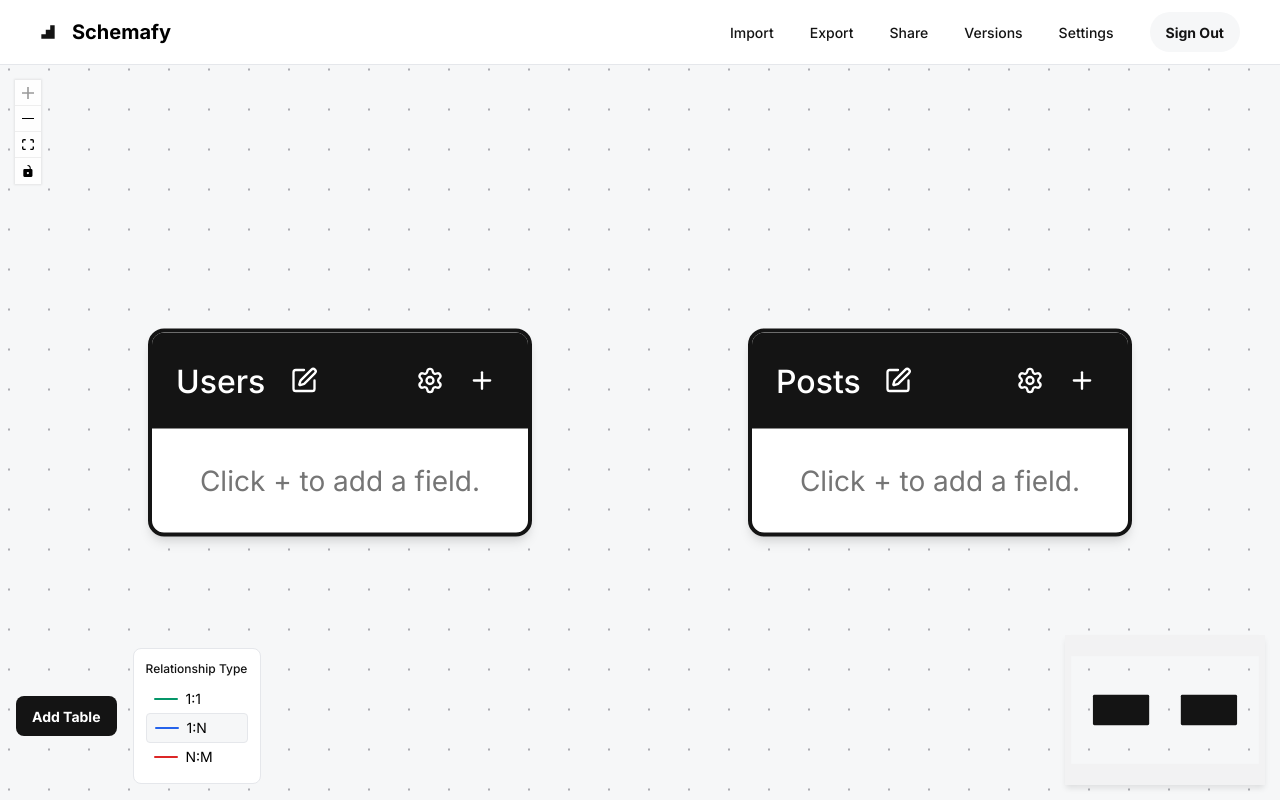
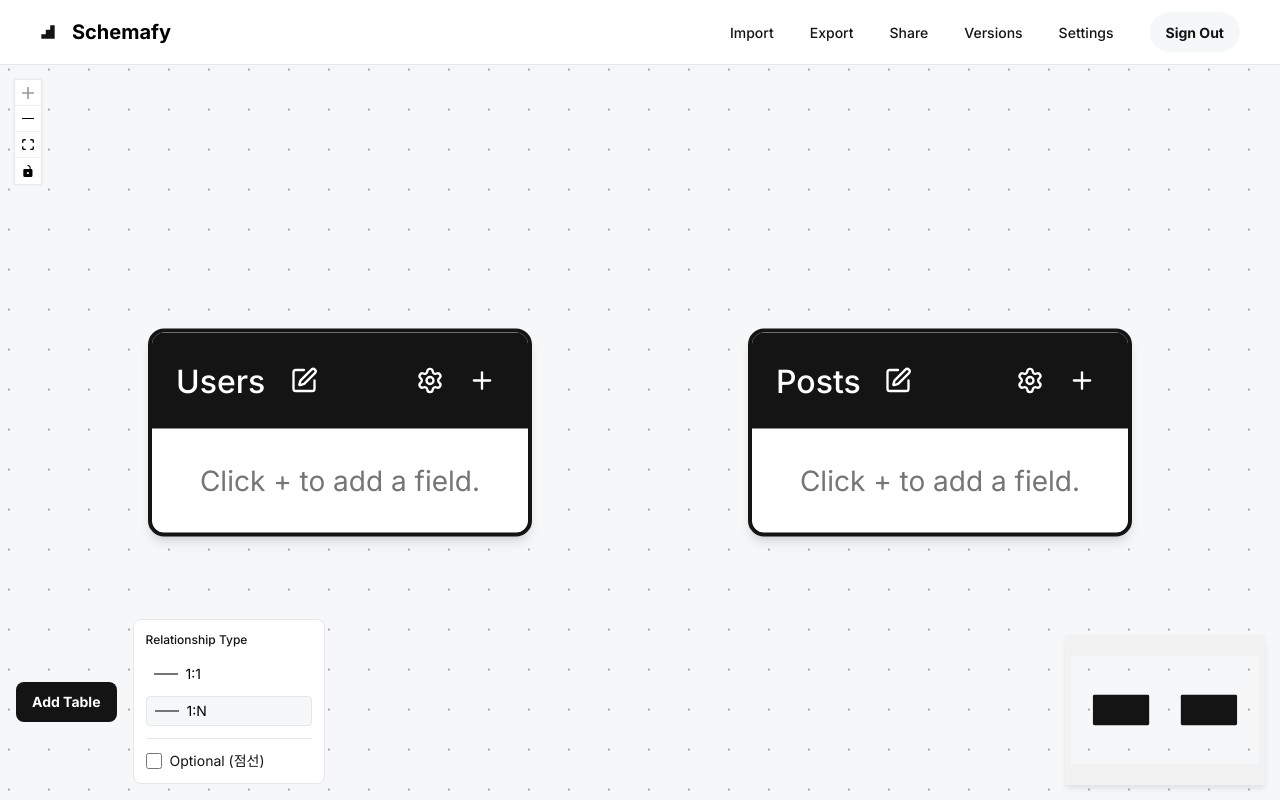
Before and after one commit to schemafy/schemafy, a React (Vite) app in the folder apps/frontend/: page /canvas in a window 1280 px wide. Built offline with nearby package versions, Linux system fonts and the light colour scheme.

Commit message:
feat: add dash line to edge

```diff
--- a/apps/frontend/src/features/drawing/components/EdgeSelector.tsx
+++ b/apps/frontend/src/features/drawing/components/EdgeSelector.tsx
@@ -1,32 +1,50 @@
 import type { Edge } from '@xyflow/react';
-import type { RelationshipType } from '../types';
+import { Button } from '@/components';
 import { RelationshipSelector } from './RelationshipSelector';
-import { Button } from '@/components';
+import { type RelationshipConfig, isRelationshipType } from '../types';
+
+interface EdgeSelectorProps {
+  selectedEdge: string;
+  edges: Edge[];
+  onRelationshipChange: (edgeId: string, config: RelationshipConfig) => void;
+  onClose: () => void;
+}
 
 export const EdgeSelector = ({
   selectedEdge,
   edges,
   onRelationshipChange,
   onClose,
-}: {
-  selectedEdge: string;
-  edges: Edge[];
-  onRelationshipChange: (edgeId: string, type: RelationshipType) => void;
-  onClose: () => void;
-}) => {
+}: EdgeSelectorProps) => {
   const edge = edges.find((e) => e.id === selectedEdge);
-  const currentType =
-    (edge?.data?.relationshipType as RelationshipType) || 'one-to-many';
+
+  const relationshipType = edge?.data?.relationshipType;
+  const isOptional =
+    typeof edge?.data?.isOptional === 'boolean' ? edge.data.isOptional : false;
+
+  const currentConfig: RelationshipConfig = {
+    type: isRelationshipType(relationshipType)
+      ? relationshipType
+      : 'one-to-many',
+    isOptional,
+  };
+
+  const handleConfigChange = (newConfig: RelationshipConfig) => {
+    onRelationshipChange(selectedEdge, newConfig);
+  };
 
   return (
-    <div className="absolute top-4 right-4 z-10 bg-white p-3 rounded-lg shadow-md border">
-      <div className="mb-2">
-        <RelationshipSelector
-          onSelect={(type) => onRelationshipChange(selectedEdge, type)}
-          currentType={currentType}
-        />
+    <div className="absolute top-4 right-4 z-10 bg-schemafy-bg p-3 rounded-lg shadow-md border border-schemafy-light-gray space-y-3">
+      <div className="text-sm font-medium text-schemafy-text">
+        Edit Relationship
       </div>
-      <Button onClick={onClose} variant="outline">
+
+      <RelationshipSelector
+        config={currentConfig}
+        onChange={handleConfigChange}
+      />
+
+      <Button onClick={onClose} variant="outline" fullWidth>
         Close
       </Button>
     </div>
--- a/apps/frontend/src/features/drawing/components/RelationshipSelector.tsx
+++ b/apps/frontend/src/features/drawing/components/RelationshipSelector.tsx
@@ -1,37 +1,85 @@
-import { type RelationshipType, RELATIONSHIP_TYPES } from '../types';
+import {
+  type RelationshipConfig,
+  type RelationshipType,
+  RELATIONSHIP_TYPES,
+} from '../types';
+
+interface RelationshipSelectorProps {
+  config: RelationshipConfig;
+  onChange: (config: RelationshipConfig) => void;
+}
 
 export const RelationshipSelector = ({
-  onSelect,
-  currentType = 'one-to-many',
-}: {
-  onSelect: (type: RelationshipType) => void;
-  currentType?: RelationshipType;
-}) => {
+  config,
+  onChange,
+}: RelationshipSelectorProps) => {
+  const handleTypeChange = (type: RelationshipType) => {
+    onChange({ ...config, type });
+  };
+
+  const handleOptionalChange = (isOptional: boolean) => {
+    onChange({ ...config, isOptional });
+  };
+
   return (
-    <div className="bg-schemafy-bg border border-schemafy-light-gray rounded-lg p-3 min-w-32">
-      <div className="text-xs font-medium text-schemafy-text mb-2">
+    <div className="bg-schemafy-bg border border-schemafy-light-gray rounded-lg p-3 min-w-48">
+      <div className="text-xs font-medium text-schemafy-text mb-3">
         Relationship Type
       </div>
-      {Object.entries(RELATIONSHIP_TYPES).map(([key, config]) => (
+
+      <div className="space-y-2 mb-3">
+        {Object.entries(RELATIONSHIP_TYPES).map(([key, typeConfig]) => (
           <button
             key={key}
-          onClick={() => onSelect(key as RelationshipType)}
+            onClick={() => handleTypeChange(key as RelationshipType)}
             className={`
               w-full text-left px-2 py-1 rounded text-sm hover:bg-schemafy-secondary flex items-center gap-2
-            ${currentType === key ? 'bg-schemafy-secondary border border-schemafy-light-gray' : ''}
+              ${config.type === key ? 'bg-schemafy-secondary border border-schemafy-light-gray' : ''}
             `}
           >
-          <div
-            className="w-6 h-0.5 rounded"
-            style={{
-              backgroundColor: config.style.stroke,
-              borderStyle:
-                'strokeDasharray' in config.style ? 'dashed' : 'solid',
-            }}
+            <LinePreview
+              type={key as RelationshipType}
+              isOptional={config.isOptional}
             />
-          {config.label}
+            {typeConfig.label}
           </button>
         ))}
       </div>
+
+      <div className="border-t border-schemafy-light-gray my-3"></div>
+
+      <label className="flex items-center gap-2 cursor-pointer text-sm">
+        <input
+          type="checkbox"
+          checked={config.isOptional}
+          onChange={(e) => handleOptionalChange(e.target.checked)}
+          className="w-4 h-4 text-schemafy-text rounded focus:ring-schemafy-text"
+        />
+        <span className="text-schemafy-text">Optional (점선)</span>
+      </label>
+    </div>
   );
 };
+
+const LinePreview = ({
+  isOptional,
+}: {
+  type: RelationshipType;
+  isOptional: boolean;
+}) => {
+  const color = 'var(--color-schemafy-dark-gray)';
+
+  return (
+    <svg width="24" height="4" className="flex-shrink-0">
+      <line
+        x1="0"
+        y1="2"
+        x2="24"
+        y2="2"
+        stroke={color}
+        strokeWidth="2"
+        strokeDasharray={isOptional ? '5 5' : 'none'}
+      />
+    </svg>
+  );
+};
--- a/apps/frontend/src/features/drawing/components/Toolbar.tsx
+++ b/apps/frontend/src/features/drawing/components/Toolbar.tsx
@@ -1,23 +1,27 @@
 import { RelationshipSelector } from './RelationshipSelector';
-import type { RelationshipType } from '../types';
+import type { RelationshipConfig } from '../types';
 import { Button } from '@/components';
+
+interface ToolbarProps {
+  onAddTable: () => void;
+  relationshipConfig: RelationshipConfig;
+  onRelationshipConfigChange: (config: RelationshipConfig) => void;
+}
 
 export const Toolbar = ({
   onAddTable,
-  currentRelationshipType,
-  onRelationshipTypeChange,
-}: {
-  onAddTable: () => void;
-  currentRelationshipType: RelationshipType;
-  onRelationshipTypeChange: (type: RelationshipType) => void;
-}) => (
+  relationshipConfig,
+  onRelationshipConfigChange,
+}: ToolbarProps) => {
+  return (
     <div className="flex items-center gap-4 p-4 absolute bottom-0 z-100">
       <Button onClick={onAddTable}>Add Table</Button>
       <div className="flex items-center gap-2">
         <RelationshipSelector
-        onSelect={onRelationshipTypeChange}
-        currentType={currentRelationshipType}
+          config={relationshipConfig}
+          onChange={onRelationshipConfigChange}
         />
       </div>
     </div>
   );
+};
--- a/apps/frontend/src/features/drawing/hooks/useEdges.ts
+++ b/apps/frontend/src/features/drawing/hooks/useEdges.ts
@@ -6,29 +6,46 @@ import {
   type EdgeChange,
 } from '@xyflow/react';
 import { useState } from 'react';
-import { RELATIONSHIP_TYPES, type RelationshipType } from '../types';
+import { RELATIONSHIP_TYPES, type RelationshipConfig } from '../types';
 
-export const useEdges = (currentRelationshipType: RelationshipType) => {
+const getRelationshipStyle = (isOptional: boolean = false) => {
+  const baseStyle = {
+    stroke: 'var(--color-schemafy-dark-gray)',
+    strokeWidth: 2,
+  };
+
+  return isOptional ? { ...baseStyle, strokeDasharray: '5 5' } : baseStyle;
+};
+
+export const useEdges = (relationshipConfig: RelationshipConfig) => {
   const [edges, setEdges] = useState<Edge[]>([]);
   const [selectedEdge, setSelectedEdge] = useState<string | null>(null);
 
   const createEdge = (params: Connection): Edge => {
-    const relationshipConfig = RELATIONSHIP_TYPES[currentRelationshipType];
+    const baseConfig = RELATIONSHIP_TYPES[relationshipConfig.type];
+    const style = getRelationshipStyle(relationshipConfig.isOptional);
+
+    const label = relationshipConfig.isOptional
+      ? `${baseConfig.label}?`
+      : baseConfig.label;
 
     return {
       ...params,
       id: `edge_${Date.now()}`,
       type: 'smoothstep',
-      style: relationshipConfig.style,
-      markerStart: relationshipConfig.markerStart,
-      markerEnd: relationshipConfig.markerEnd,
-      label: relationshipConfig.label,
+      style,
+      markerStart: baseConfig.markerStart,
+      markerEnd: baseConfig.markerEnd,
+      label,
       labelStyle: {
         fontSize: 12,
         fontWeight: 'bold',
-        color: relationshipConfig.style.stroke,
+        color: style.stroke,
       },
-      data: { relationshipType: currentRelationshipType },
+      data: {
+        relationshipType: relationshipConfig.type,
+        isOptional: relationshipConfig.isOptional,
+      },
     };
   };
 
@@ -46,27 +63,31 @@ export const useEdges = (currentRelationshipType: RelationshipType) => {
     setSelectedEdge(edge.id);
   };
 
-  const changeRelationshipType = (
+  const changeRelationshipConfig = (
     edgeId: string,
-    newType: RelationshipType,
+    newConfig: RelationshipConfig,
   ) => {
-    const config = RELATIONSHIP_TYPES[newType];
+    const baseConfig = RELATIONSHIP_TYPES[newConfig.type];
+    const style = getRelationshipStyle(newConfig.isOptional);
 
     setEdges((eds) =>
       eds.map((edge) =>
         edge.id === edgeId
           ? {
               ...edge,
-              style: config.style,
-              markerStart: config.markerStart,
-              markerEnd: config.markerEnd,
-              label: config.label,
+              style,
+              markerStart: baseConfig.markerStart,
+              markerEnd: baseConfig.markerEnd,
+              label: baseConfig.label,
               labelStyle: {
                 fontSize: 12,
                 fontWeight: 'bold',
-                color: config.style.stroke,
+                color: 'var(--color-schemafy-dark-gray)',
               },
-              data: { ...edge.data, relationshipType: newType },
+              data: {
+                relationshipType: newConfig.type,
+                isOptional: newConfig.isOptional,
+              },
             }
           : edge,
       ),
@@ -80,7 +101,7 @@ export const useEdges = (currentRelationshipType: RelationshipType) => {
     onConnect,
     onEdgesChange,
     onEdgeClick,
-    changeRelationshipType,
+    changeRelationshipConfig,
     setSelectedEdge,
   };
 };
--- a/apps/frontend/src/features/drawing/types/relationship.ts
+++ b/apps/frontend/src/features/drawing/types/relationship.ts
@@ -1,22 +1,30 @@
 export const RELATIONSHIP_TYPES = {
   'one-to-one': {
     label: '1:1',
-    style: { stroke: '#059669', strokeWidth: 2 },
+    style: { stroke: 'var(--color-schemafy-dark-gray)', strokeWidth: 2 },
     markerStart: 'erd-one-start',
     markerEnd: 'erd-one-end',
   },
   'one-to-many': {
     label: '1:N',
-    style: { stroke: '#2563eb', strokeWidth: 2 },
+    style: { stroke: 'var(--color-schemafy-dark-gray)', strokeWidth: 2 },
     markerStart: 'erd-one-start',
-    markerEnd: 'erd-many-end',
-  },
-  'many-to-many': {
-    label: 'N:M',
-    style: { stroke: '#dc2626', strokeWidth: 2 },
-    markerStart: 'erd-many-start',
     markerEnd: 'erd-many-end',
   },
 } as const;
 
 export type RelationshipType = keyof typeof RELATIONSHIP_TYPES;
+
+export interface RelationshipConfig {
+  type: RelationshipType;
+  isOptional: boolean;
+}
+
+export const isRelationshipType = (
+  value: unknown,
+): value is RelationshipType => {
+  return (
+    typeof value === 'string' &&
+    (Object.keys(RELATIONSHIP_TYPES) as string[]).includes(value)
+  );
+};
--- a/apps/frontend/src/pages/CanvasPage.tsx
+++ b/apps/frontend/src/pages/CanvasPage.tsx
@@ -6,6 +6,7 @@ import {
   Controls,
   Background,
   BackgroundVariant,
+  ConnectionMode,
 } from '@xyflow/react';
 import '@xyflow/react/dist/style.css';
 import {
@@ -15,7 +16,7 @@ import {
   RelationshipMarker,
   Toolbar,
   EdgeSelector,
-  type RelationshipType,
+  type RelationshipConfig,
 } from '@/features/drawing';
 
 const NODE_TYPES = {
@@ -23,8 +24,11 @@ const NODE_TYPES = {
 };
 
 export const CanvasPage = () => {
-  const [currentRelationshipType, setCurrentRelationshipType] =
-    useState<RelationshipType>('one-to-many');
+  const [relationshipConfig, setRelationshipConfig] =
+    useState<RelationshipConfig>({
+      type: 'one-to-many',
+      isOptional: false,
+    });
 
   const { nodes, addTable, onNodesChange } = useNodes();
   const {
@@ -33,9 +37,9 @@ export const CanvasPage = () => {
     onConnect,
     onEdgesChange,
     onEdgeClick,
-    changeRelationshipType,
+    changeRelationshipConfig,
     setSelectedEdge,
-  } = useEdges(currentRelationshipType);
+  } = useEdges(relationshipConfig);
 
   return (
     <>
@@ -43,8 +47,8 @@ export const CanvasPage = () => {
       <div className="flex flex-1">
         <Toolbar
           onAddTable={() => addTable()}
-          currentRelationshipType={currentRelationshipType}
-          onRelationshipTypeChange={setCurrentRelationshipType}
+          relationshipConfig={relationshipConfig}
+          onRelationshipConfigChange={setRelationshipConfig}
         />
 
         <div className="flex-1 bg-schemafy-secondary relative">
@@ -58,11 +62,12 @@ export const CanvasPage = () => {
             nodeTypes={NODE_TYPES}
             connectionLineType={ConnectionLineType.SimpleBezier}
             proOptions={{ hideAttribution: true }}
+            connectionMode={ConnectionMode.Loose}
             fitView
           >
             <MiniMap
               position="bottom-right"
-              nodeColor={() => 'var(--color-schemafy-text'}
+              nodeColor={() => 'var(--color-schemafy-text)'}
               maskColor="var(--color-schemafy-bg-80)"
               style={{
                 backgroundColor: 'var(--color-schemafy-bg-80)',
@@ -74,11 +79,12 @@ export const CanvasPage = () => {
             <Controls position="top-left" />
             <Background variant={BackgroundVariant.Dots} />
           </ReactFlow>
+
           {selectedEdge && (
             <EdgeSelector
               selectedEdge={selectedEdge}
               edges={edges}
-              onRelationshipChange={changeRelationshipType}
+              onRelationshipChange={changeRelationshipConfig}
               onClose={() => setSelectedEdge(null)}
             />
           )}
```
Also changed, not shown: apps/frontend/src/features/drawing/components/RelationshipMarker.tsx (+32 -58 lines), apps/frontend/src/features/drawing/components/TableNode.tsx (+122 -126 lines). Lines whose indentation alone changed are shown as unchanged.
